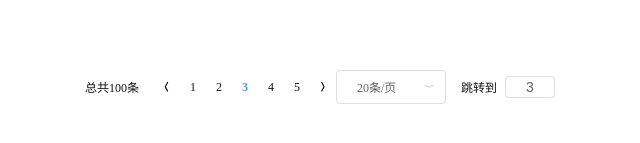
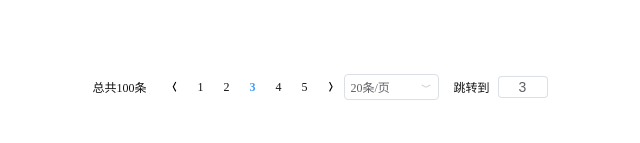
Before and after one commit to zlsk1/nocturne-ui, a Vue app: page / in a window 1280 px wide. Shown: the part 313-456 px from the top of the page, without its empty margins (320-960 px from the left). Built offline with nearby package versions, Linux system fonts and the light colour scheme.

Commit message:
feat: [select] add size prop

```diff
--- a/packages/components/select/src/select.vue
+++ b/packages/components/select/src/select.vue
@@ -34,7 +34,7 @@
         <div
           :class="[
             'fr-select__wrapper',
-            size ? `fr-select--${size}` : '',
+            // size ? `fr-select--${size}` : '',
             {
               'is-multiple': existActualValue && multiple
             }
--- a/packages/theme-chalk/pagination.scss
+++ b/packages/theme-chalk/pagination.scss
@@ -155,6 +155,10 @@
       margin-right: 15px;
       font-size: 12px;
     }
+
+    @include e(size) {
+      width: 95px;
+    }
   }
 
   @include when(background) {
--- a/packages/theme-chalk/select.scss
+++ b/packages/theme-chalk/select.scss
@@ -8,9 +8,9 @@
 $select-height: () !default;
 $select-height: map.merge(
   (
-    'large': ('height': 40px, 'font-size': 14px),
-    'default': ('height': 32px, 'font-size': 13px),
-    'small': ('height': 24px, 'font-size': 12px),
+    'large': ('height': 40px, 'font-size': 14px, 'padding': 0 14px),
+    'default': ('height': 32px, 'font-size': 13px,'padding': 0 10px),
+    'small': ('height': 24px, 'font-size': 12px, 'padding': 0 6px),
   ),
   $select-height
 );
@@ -21,6 +21,7 @@ $select-height: map.merge(
 
 @include b(select) {
   min-height: 32px;
+  padding: 0 10px;
   font-size: 14px;
   border-radius: getCssVar('border-radius', 'base');
   border: 1px solid getCssVar('border-color');
@@ -52,7 +53,6 @@ $select-height: map.merge(
     align-items: center;
     justify-content: space-between;
     min-height: 32px;
-    padding: 0 10px;
     color: getCssVar('border-color', 'darker');
 
     @include when(multiple) {
@@ -61,10 +61,8 @@ $select-height: map.merge(
   }
 
   .fr-select__input-wrapper {
-    display: flex;
-    align-items: center;
-    justify-content: start;
-    flex-wrap: wrap;
+    position: relative;
+    width: 100%;
 
     @include e(input) {
       max-width: 100%;
@@ -79,6 +77,11 @@ $select-height: map.merge(
     }
 
     @include e(placeholder) {
+      position: absolute;
+      top: 50%;
+      left: 0;
+      width: 100%;
+      transform: translateY(-50%);
       overflow: hidden;
       text-overflow: ellipsis;
       white-space: nowrap;
@@ -108,9 +111,16 @@ $select-height: map.merge(
         map.get($select-height, $size, 'height'));
       @include set-css-var-value(('select', 'font-size'),
         map.get($select-height, $size, 'font-size'));
+      @include set-css-var-value(('select', 'padding'),
+        map.get($select-height, $size, 'padding'));
 
       min-height: getCssVar('select', 'height');
+      padding: getCssVar('select', 'padding');
       font-size: getCssVar('select', 'font-size');
+
+      @include e(wrapper) {
+        min-height: getCssVar('select', 'height');
+      }
     }
   }
 }
```
